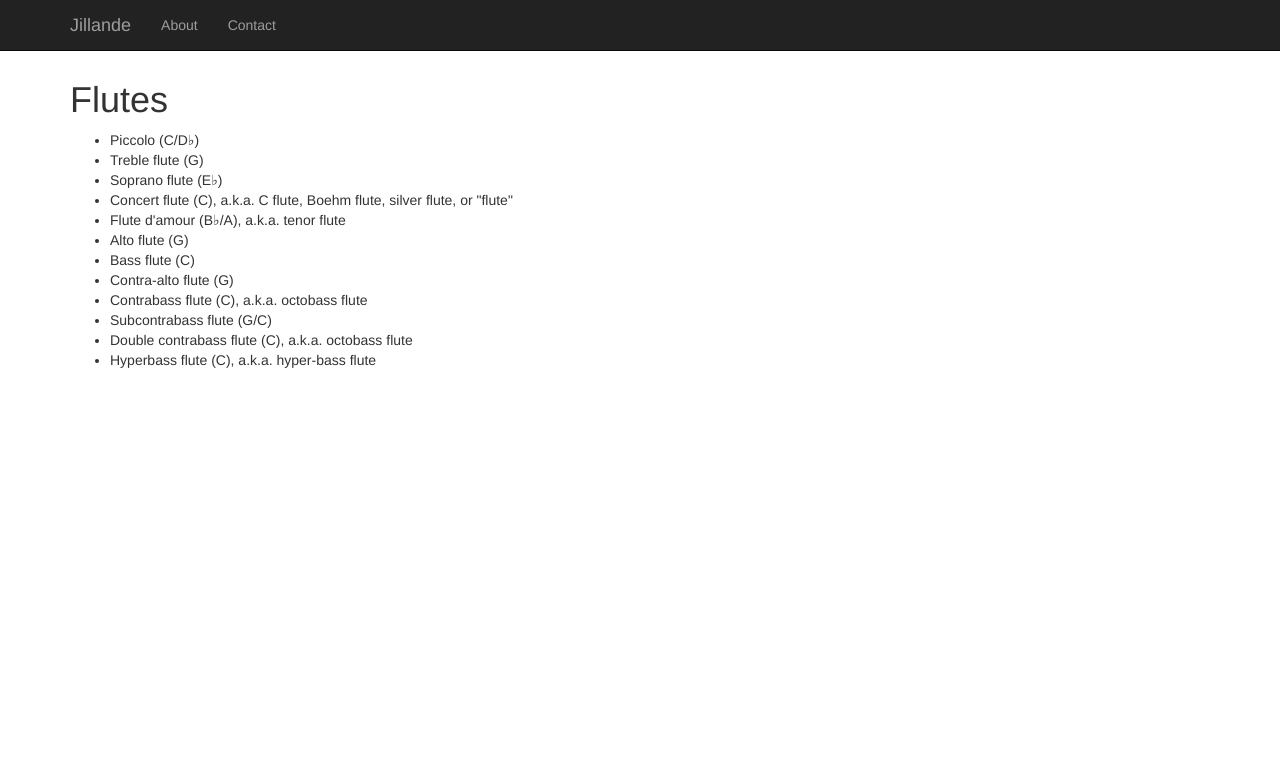
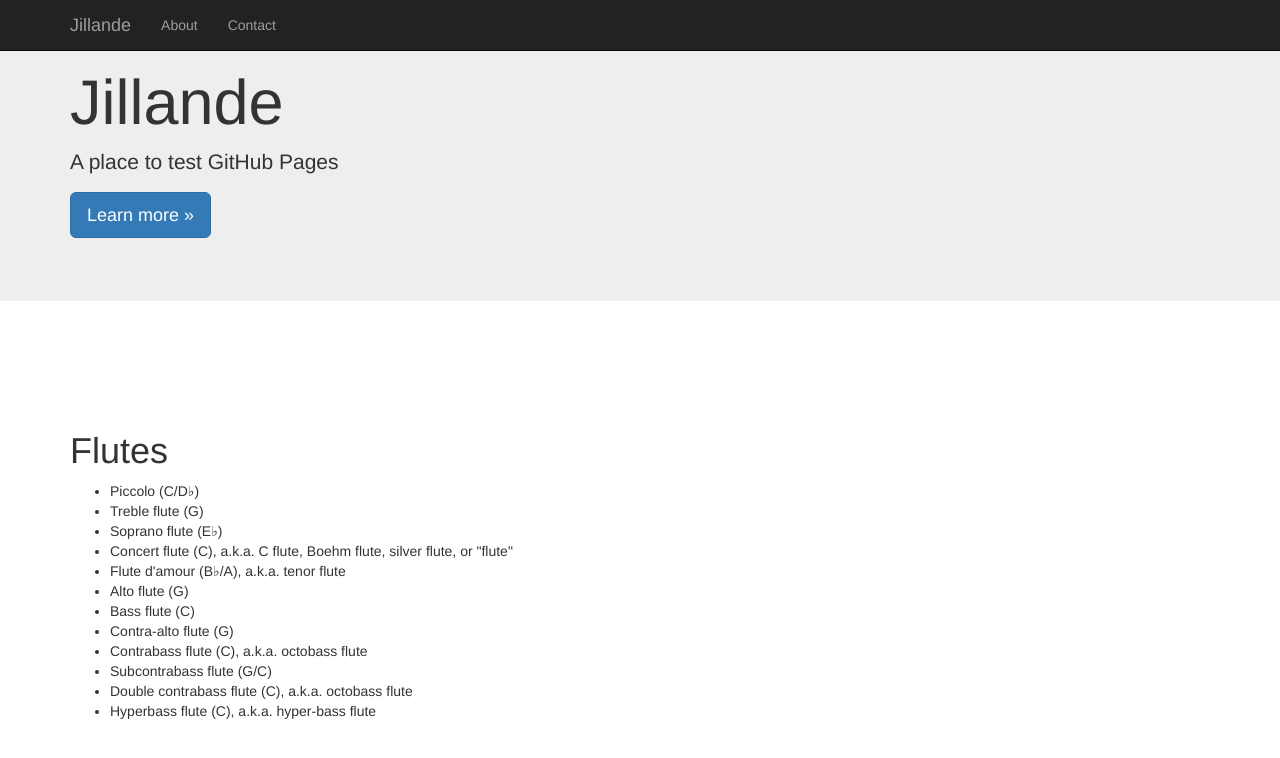
Before and after one commit to jillande/jillande.github.io, a Jekyll site: the page built from flutes.html, in a window 1280 px wide. Shown: the top 758 px of the page. Built offline with Jekyll 4.4.1, drawn with Linux system fonts in a browser that asks for light colours.

Commit message:
Update Styles

```diff
--- a/_includes/header.html
+++ b/_includes/header.html
@@ -6,7 +6,7 @@
     <meta name="viewport" content="width=device-width, initial-scale=1.0">
     <meta name="description" content="{{ site.description }}">
 
-    <link href="https://maxcdn.bootstrapcdn.com/bootstrap/3.3.2/css/bootstrap.min.css" rel="stylesheet">
+    <link rel="stylesheet" href="https://cdn.jsdelivr.net/npm/bootstrap@3.3.7/dist/css/bootstrap.min.css" integrity="sha384-BVYiiSIFeK1dGmJRAkycuHAHRg32OmUcww7on3RYdg4Va+PmSTsz/K68vbdEjh4u" crossorigin="anonymous">
   </head>
 
   <body>
@@ -30,13 +30,12 @@
       </div>
     </nav>
 
-<!--
     <div class="jumbotron">
       <div class="container">
-        <h1>Hello, world!</h1>
-        <p>This is a template for a simple marketing or informational website. It includes a large callout called a jumbotron and three supporting pieces of content. Use it as a starting point to create something more unique.</p>
+        <h1>Jillande</h1>
+        <p>A place to test GitHub Pages</p>
         <p><a class="btn btn-primary btn-lg" href="#" role="button">Learn more &raquo;</a></p>
       </div>
     </div>
--->
-    <div class="container" style="padding-top:60px;">
+
+    <div class="container" style="padding-top:8rem;">
```
